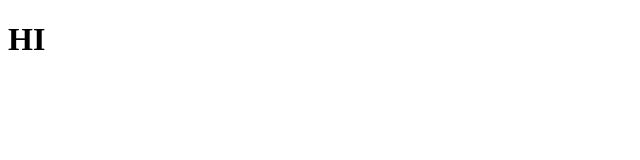
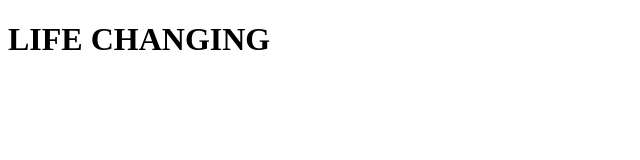
Before and after one commit to glynn315/portfolio.io, a plain HTML site: page index.html in a window 1280 px wide. Shown: the whole page, without its empty margins (0-640 px from the left). Drawn offline with Linux system fonts and the light colour scheme.

Commit message:
Update index.html

```diff
--- a/index.html
+++ b/index.html
@@ -6,6 +6,6 @@
     <title>YVERT</title>
 </head>
 <body>
-    <h1>HI</h1>
+    <h1>LIFE CHANGING</h1>
 </body>
 </html>
```
